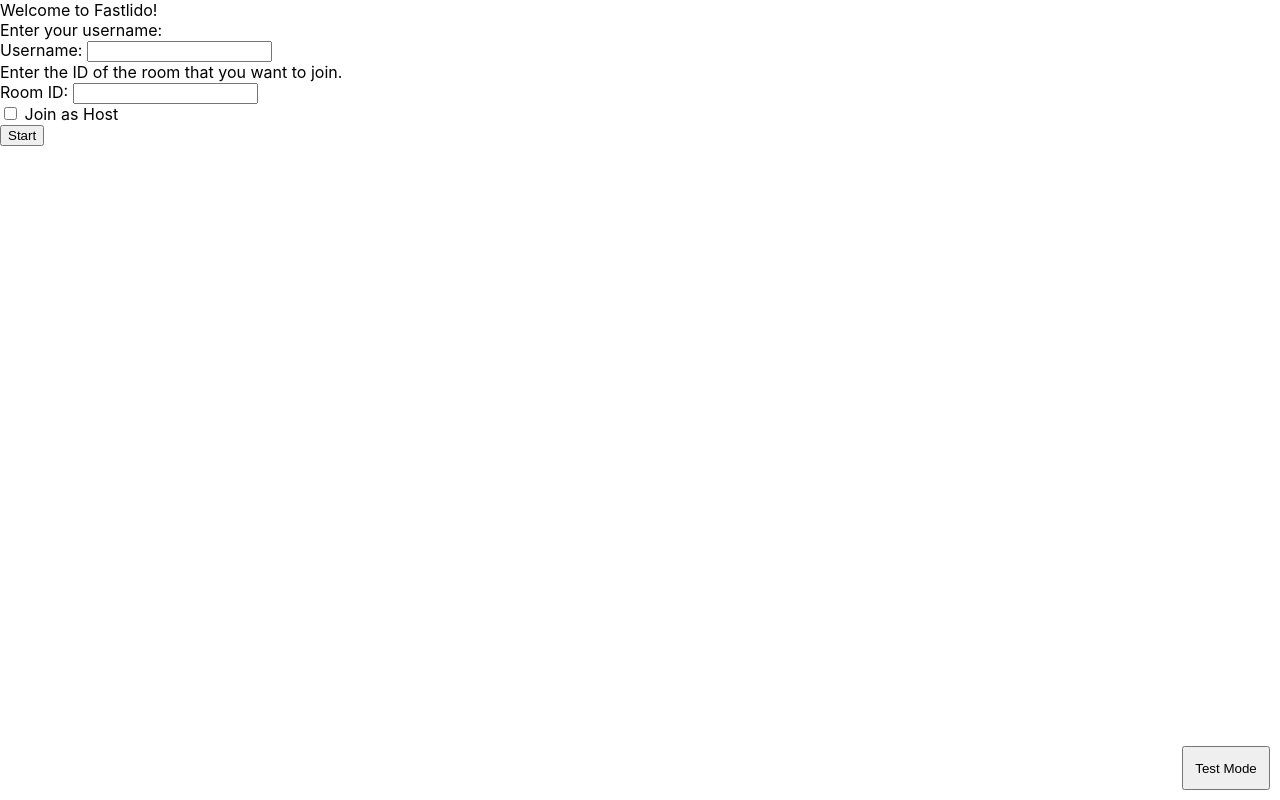
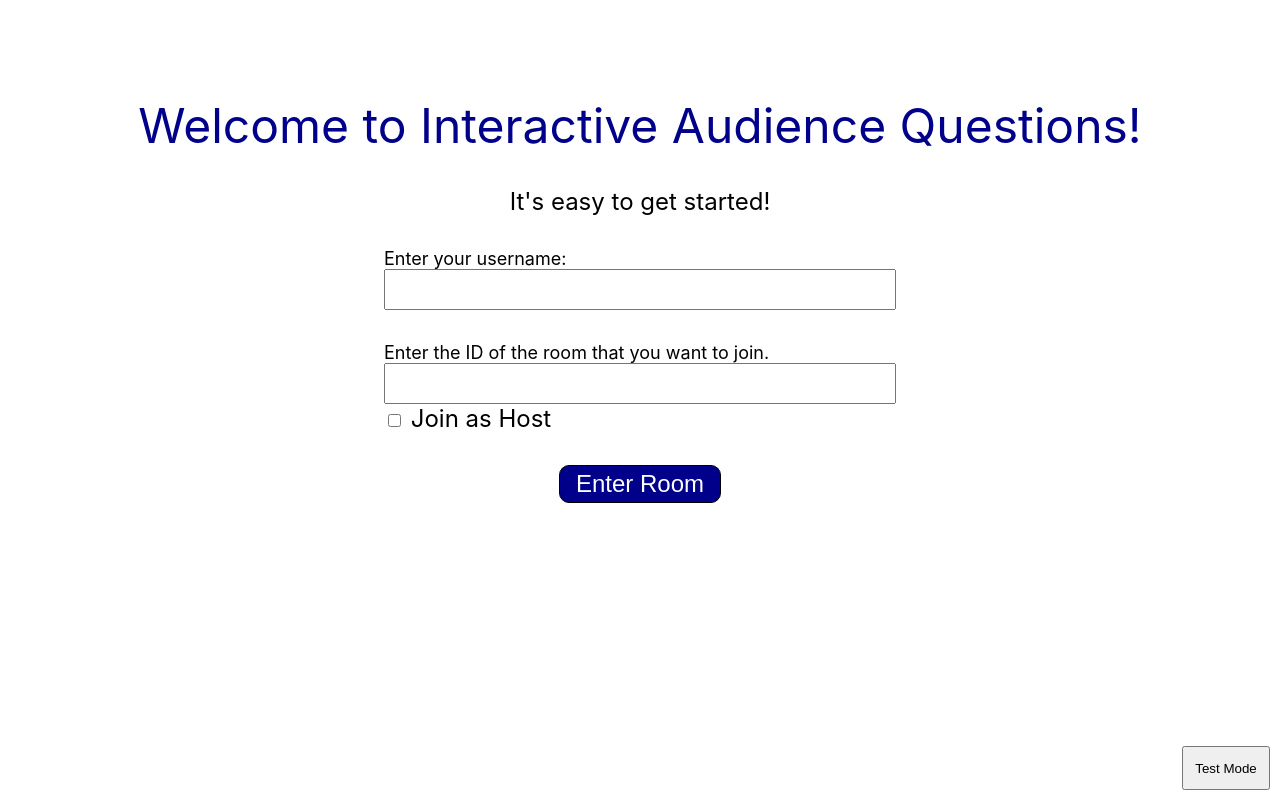
Before and after one commit to fastly/fanout-compute-js-demo, a React app in the folder client/: page / in a window 1280 px wide. Built offline with nearby package versions, Linux system fonts and the light colour scheme.

Commit message:
Styling of start screen

```diff
--- /dev/null
+++ b/client/src/pages/StartScreen/StartScreen.css
@@ -0,0 +1,69 @@
+.StartScreen {
+
+  height: 100vh;
+  display: flex;
+  align-items: center;
+  justify-content: center;
+
+}
+
+.StartScreen > .main-area {
+
+  width: 80%;
+  height: 80%;
+
+}
+
+.StartScreen > .main-area > .title {
+
+  font-size: 48px;
+  color: darkblue;
+  text-align: center;
+  margin: 16px 0;
+
+}
+
+.StartScreen > .main-area > .start-form {
+  margin: 32px auto;
+  font-size: 24px;
+
+  width: 50%;
+}
+.StartScreen > .main-area > .start-form .start-message,
+.StartScreen > .main-area > .start-form .submit-button-group {
+  text-align: center;
+}
+
+.StartScreen > .main-area > .start-form .input-group {
+  margin: 32px 0;
+}
+
+.StartScreen > .main-area > .start-form .label-text {
+  font-size: 18px;
+}
+
+.StartScreen > .main-area > .start-form .input-text-field {
+  font-size: 18px;
+  width: 100%;
+  padding: 8px;
+}
+
+.StartScreen > .main-area > .start-form .input-text-field,
+.StartScreen > .main-area > .start-form .input-checkbox-field {
+  cursor: pointer;
+}
+
+.StartScreen > .main-area > .start-form .submit-button-group button {
+  font-size: 24px;
+  border: 1px solid black;
+  border-radius: 10px;
+  background: darkblue;
+  color: white;
+  padding: 4px 16px;
+  cursor: pointer;
+}
+
+.StartScreen > .main-area > .start-form .error-group {
+  font-size: 16px;
+  color: red;
+}
--- a/client/src/pages/StartScreen/StartScreen.tsx
+++ b/client/src/pages/StartScreen/StartScreen.tsx
@@ -3,11 +3,15 @@
 
 // Or you can create a new room if you are hosting an event
 
-import { useState } from "react";
+import { useRef, useState } from "react";
+import './StartScreen.css';
+
 import { FieldError } from "../../state/state";
 import { useAppController } from "../../state/components/AppControllerProvider";
 
 export function StartScreen() {
+
+  const formRef = useRef<HTMLFormElement>(null);
 
   const appController = useAppController();
 
@@ -16,38 +20,80 @@ export function StartScreen() {
   const [ asHost, setAsHost ] = useState(false);
 
   const [ errors, setErrors ] = useState<FieldError[]>();
+  const [ submitting, setSubmitting ] = useState<boolean>(false);
 
   function onError(errorItems: FieldError[]) {
     setErrors(errorItems);
   }
 
+  const disableForm = submitting;
+
   return (
-    <div>
-      <div>
-        Welcome to Fastlido!
+    <div className="StartScreen">
+      <div className="main-area">
+        <div className="title">
+          Welcome to Interactive Audience Questions!
         </div>
 
-      <div>
+        <div className="start-form">
+          <div className="start-message">
+            It's easy to get started!
+          </div>
+          <form ref={formRef}
+                onSubmit={async (e) => {
+                  if(disableForm) {
+                    return;
+                  }
+                  setSubmitting(true);
+                  try {
+                    e.preventDefault();
+                    await appController.enterRoom(userId, roomId, asHost, onError);
+                  } finally {
+                    setSubmitting(false);
+                  }
+                }}
+          >
+            <div className="input-group">
+              <label>
+                <div className="label-text">
                   Enter your username:
                 </div>
                 <div>
-        Username: <input type="text" value={userId} onChange={e => setUserId(e.target.value)}/>
+                  <input className="input-text-field" type="text" value={userId} onChange={e => setUserId(e.target.value)}/>
+                </div>
+              </label>
             </div>
 
-      <div>
+            <div className="input-group">
+              <label>
+                <div className="label-text">
                   Enter the ID of the room that you want to join.
                 </div>
                 <div>
-        Room ID: <input type="text" value={roomId} onChange={e => setRoomId(e.target.value)}/>
+                  <input className="input-text-field" type="text" value={roomId} onChange={e => setRoomId(e.target.value)}/>
                 </div>
                 <div>
-        <input type="checkbox" checked={asHost} onChange={e => setAsHost(e.target.checked)} /> Join as Host
+                  <label className="input-checkbox-field"><input type="checkbox" checked={asHost} onChange={e => setAsHost(e.target.checked)} /> Join as Host</label>
+                </div>
+              </label>
             </div>
 
-      <div>
-        <button onClick={() => appController.enterRoom(userId, roomId, asHost, onError)}>Start</button>
+            {errors != null && errors.length > 0 ? (
+              <div className="error-group">
+                {errors.map((e, i) => (
+                  <div key={i}>
+                    * {e.errorDescription}
+                  </div>
+                ))}
+              </div>
+            ) : null}
+
+            <div className="submit-button-group">
+              <button type="submit" disabled={disableForm}>Enter Room</button>
+            </div>
+          </form>
+        </div>
       </div>
     </div>
   );
-
 }
```
Lines whose indentation alone changed are shown as unchanged.
